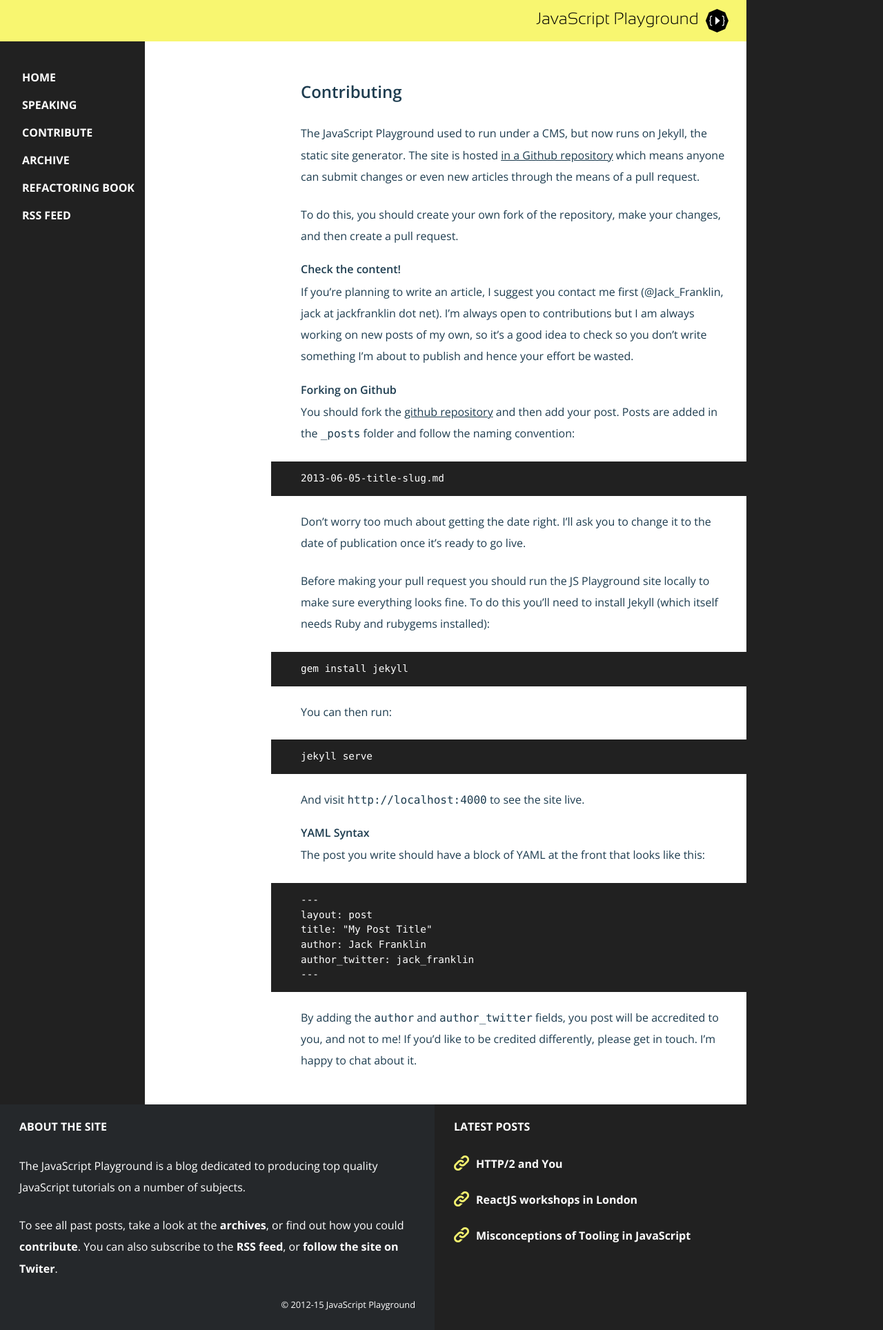
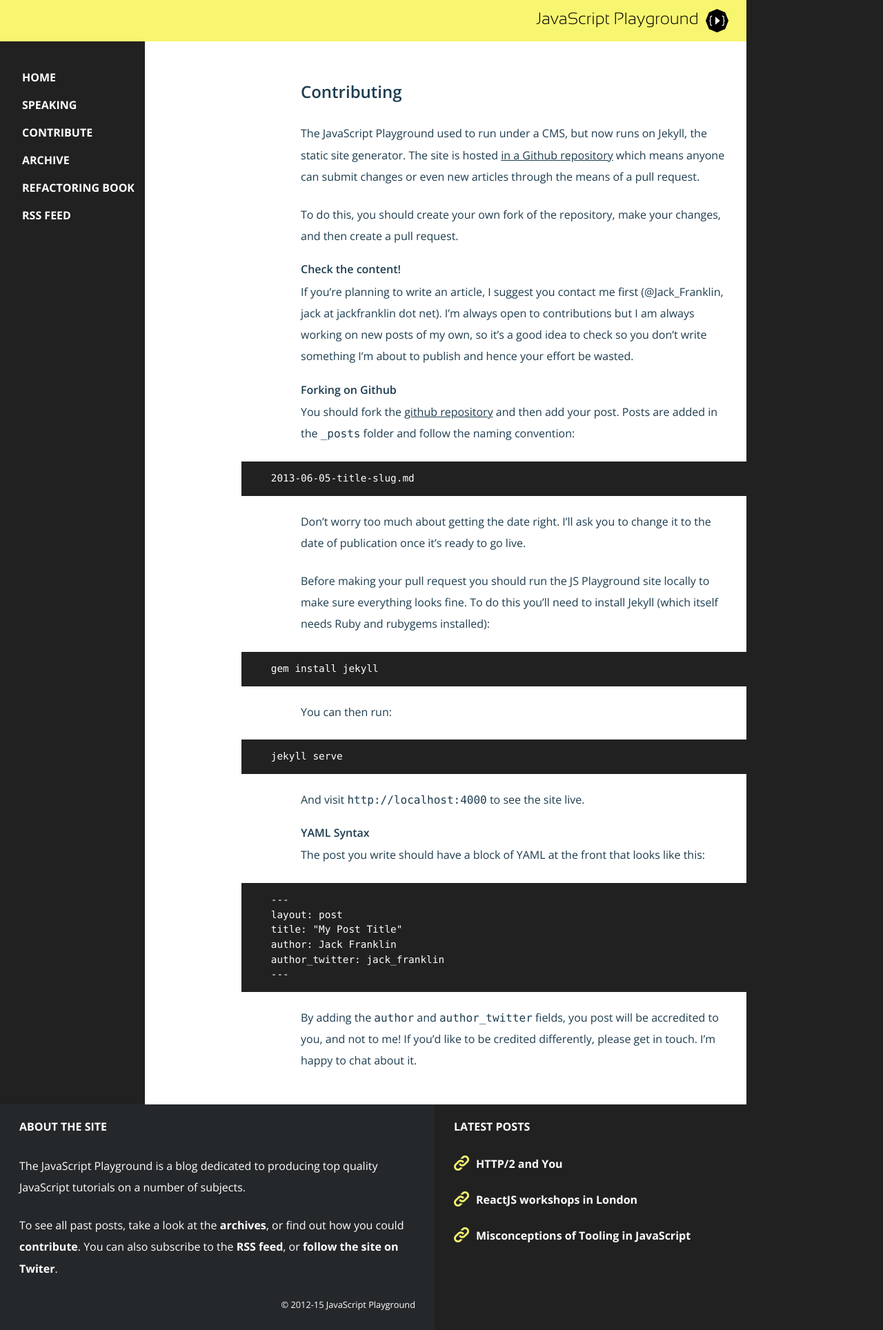
Before and after one commit to jackfranklin/javascriptplayground.com, a Jekyll site: the page built from contributing.md, in a window 1280 px wide. Shown: the whole page at 69% size. Built offline with Jekyll 4.4.1, drawn with Linux system fonts in a browser that asks for light colours; nearby versions of some CDN libraries; a script that is not in the unit is left out; comment, search, counter and statistics services are not loaded.

Commit message:
Pull code samples left

```diff
--- a/css/styles.css
+++ b/css/styles.css
@@ -54,7 +54,7 @@ code { font-size: 1em; }
 pre {
   color: #fff;
   background: #212121;
-  margin: 1.5em -1.1em 1.5em -3em;
+  margin: 1.5em -1.1em 1.5em -6em;
   padding: 1em 2em 1em 3em;
   word-wrap: break-word;
   font-size: 0.9em;
```
